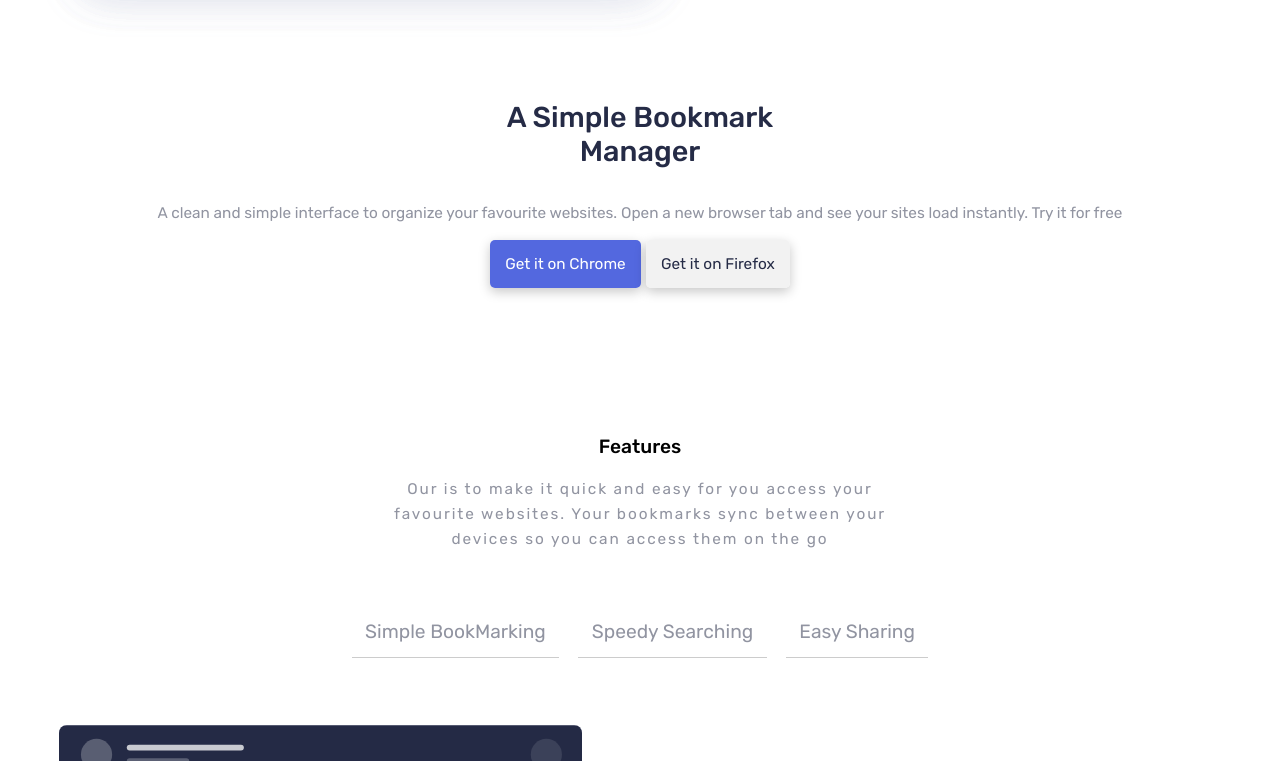
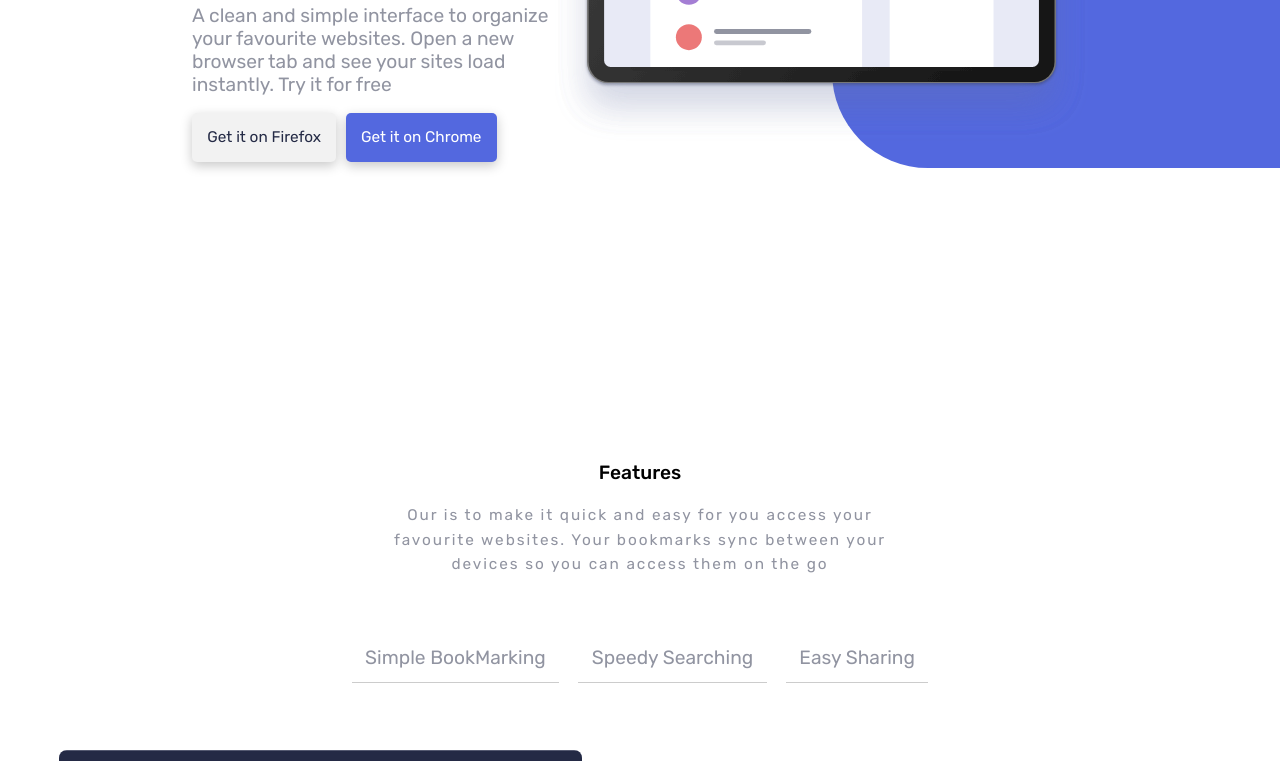
Before and after one commit to AlecANL/Bookmark-landing-page, a website: page index.html in a window 1280 px wide. Shown: the part 546-1307 px from the top of the page. Drawn offline with Linux system fonts and the light colour scheme.

Commit message:
finished project but fixed troubles in rwd

```diff
--- a/assets/scss/_banner.scss
+++ b/assets/scss/_banner.scss
@@ -2,9 +2,16 @@
 .main-banner {
   position: relative;
   height: 100%;
+  @include from(m) {
+    position: static;
+  }
 }
 .banner-image {
   margin-top: 2.1rem;
+  @include from(m) {
+    //background: red;
+    width: 100%;
+  }
 }
 .div {
   width: 80%;
@@ -15,4 +22,25 @@
   right: 0;
   z-index: -1;
   border-bottom-left-radius: 5rem;
+  @include from(m) {
+    width: 35%;
+    height: 40%;
+    top: 39%;
+  }
 }
+.main-content-banner {
+  //background: rgba(255, 0, 0, 0.616);
+  @include from(m) {
+    position: relative;
+    padding: 10rem;
+  }
+}
+.m-100 {
+  @include from(m) {
+    display: flex;
+  }
+}
+.main-banner {
+  //background: green;
+  order: 2;
+}
--- a/assets/scss/_buttons.scss
+++ b/assets/scss/_buttons.scss
@@ -12,6 +12,12 @@
   background: hsl(0, 0%, 95%);
   color: $veryBarkBlue;
 }
-.to-top-1 {
+.top-1 {
   margin-top: 0.9rem;
+  @include from(m) {
+    position: absolute;
+  }
 }
+.to {
+  left: calc(2rem * 4);
+}
--- a/assets/scss/_simpleText.scss
+++ b/assets/scss/_simpleText.scss
@@ -2,6 +2,17 @@
   text-align: center;
   margin-top: 3rem;
   margin-bottom: 2rem;
+  @include from(m) {
+    text-align: left;
+    width: 80%;
+    //background: greenyellow;
+    padding: 0em;
+    font-size: 2rem;
+    @include from(m) {
+      position: relative;
+      width: 100%;
+    }
+  }
   &__title {
     font-weight: 500;
     color: $veryBarkBlue;
@@ -11,5 +22,16 @@
     font-size: 0.8rem;
     padding: 1.5rem;
     color: $grayishBlue;
+    @include from(m) {
+      margin-top: 1rem;
+      padding: 0;
+      font-size: 1rem;
+    }
   }
 }
+.container-simple-text {
+  //background: blue;
+  @include from(m) {
+    width: 50%;
+  }
+}
--- a/index.html
+++ b/index.html
@@ -36,7 +36,8 @@
         </nav>
       </div>
     </header>
-    <section class="l-container">
+    <section class="main-content-banner">
+      <div class="l-container m-100">
         <div class="main-banner">
           <img
             src="/assets/images/illustration-hero.svg"
@@ -45,16 +46,17 @@
           />
           <div class="div"></div>
         </div>
-    </section>
-    <section class="l-container">
+        <div class="container-simple-text">
           <div class="simple-text">
             <h1 class="simple-text__title">A Simple Bookmark<br /><span>Manager</span></h1>
             <p class="simple-text__paragraph">
-          A clean and simple interface to organize your favourite websites. Open a new browser tab
-          and see your sites load instantly. Try it for free
+              A clean and simple interface to organize your favourite websites. Open a new browser
+              tab and see your sites load instantly. Try it for free
             </p>
-        <a href="#" class="btn btn-blue to-top-1">Get it on Chrome</a>
-        <a href="#" class="btn btn-white to-top-1">Get it on Firefox</a>
+            <a href="#" class="btn btn-blue to top-1">Get it on Chrome</a>
+            <a href="#" class="btn btn-white top-1">Get it on Firefox</a>
+          </div>
+        </div>
       </div>
     </section>
     <main class="main-section-features">
```
Also changed, not shown: assets/styles/main.css. Lines whose indentation alone changed are shown as unchanged.
